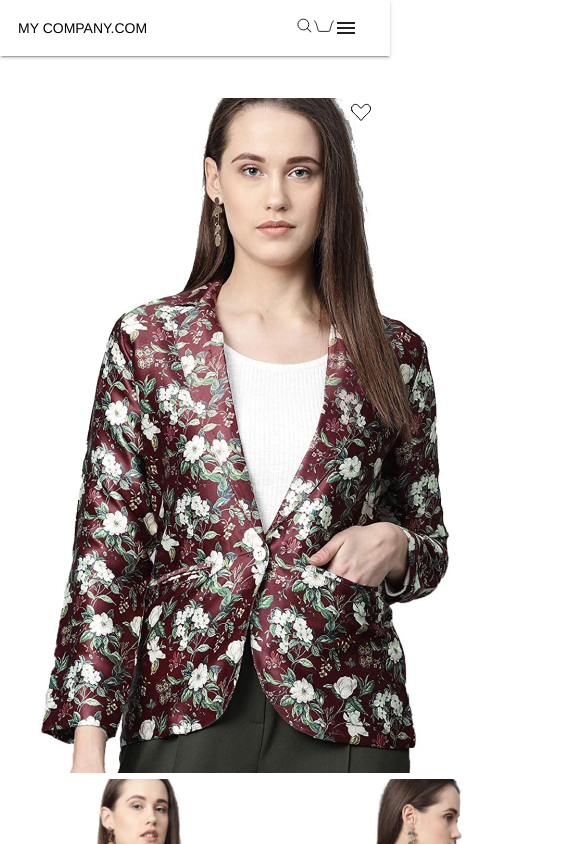
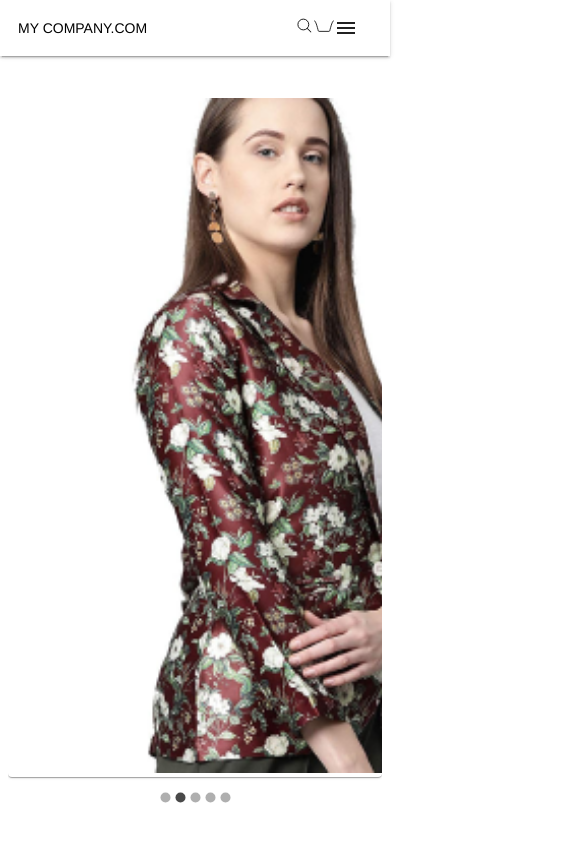
Before and after one commit to devchauhan97/mc-fadyen-digital, a React (Create React App) app: page / in a window 390 px wide. Shown: the top 844 px of the page, 572 px wide, since content can reach past the window. Built offline with nearby package versions, Linux system fonts and the light colour scheme.

Commit message:
fix : added

```diff
--- a/package.json
+++ b/package.json
@@ -14,6 +14,7 @@
     "fontsource-roboto": "^4.0.0",
     "react": "^18.2.0",
     "react-dom": "^18.2.0",
+    "react-material-ui-carousel": "^3.4.2",
     "react-router-dom": "^6.16.0",
     "react-scripts": "5.0.1",
     "typescript": "^4.9.5",
--- /dev/null
+++ b/src/components/Carousel.js
@@ -0,0 +1,59 @@
+import React from "react";
+import Carousel from "react-material-ui-carousel";
+import { Paper, Box } from "@mui/material";
+
+export default function Images(props) {
+  var items = [
+    {
+      name: "Random Name #1",
+      description: "Probably the most random thing you have ever seen!",
+      path: "../assets/image 409.png",
+    },
+    {
+      name: "Random Name #2",
+      description: "Hello World!",
+      path: "../assets/image 410.png",
+    },
+    {
+      name: "Random Name #2",
+      description: "Hello World!",
+      path: "../assets/image 410 (1).png",
+    },
+    {
+      name: "Random Name #2",
+      description: "Hello World!",
+      path: "../assets/image 409 (1).png",
+    },
+    {
+      name: "Random Name #2",
+      description: "Hello World!",
+      path: "../assets/image 410 (2).png",
+    },
+  ];
+  return (
+    <Carousel>
+      {items.map((item, i) => (
+        <Item key={i} item={item} />
+      ))}
+    </Carousel>
+  );
+}
+
+function Item(props) {
+  console.log(props);
+  return (
+    <Paper>
+      {
+        <Box
+          component="img"
+          sx={{
+            height: "675px",
+            flexShrink: 0,
+          }}
+          alt={props.item.name}
+          src={props.item.path}
+        />
+      }
+    </Paper>
+  );
+}
--- a/src/components/CenterBar.js
+++ b/src/components/CenterBar.js
@@ -1,7 +1,9 @@
 import * as React from "react";
 import Box from "@mui/material/Box";
-import { Icon, makeStyles } from "@material-ui/core";
+import { Icon, makeStyles, useMediaQuery } from "@material-ui/core";
 import { ScrollContext } from "../context";
+import Carousel  from "./Carousel";
+import { useTheme } from "@emotion/react";
 
 // LOCAL-STYLING
 const useStyles = makeStyles((theme) => ({
@@ -29,9 +31,13 @@ const useStyles = makeStyles((theme) => ({
     },
   },
 }));
+
 export default function CenterBar(props) {
   const { isScroll, setScroll } = React.useContext(ScrollContext);
+  const theme = useTheme();
+  const isMobile = useMediaQuery(theme.breakpoints.down("sm"));
   const classes = useStyles();
+
   const handleScroll = (e) => {
     const bottom =
       e.target.scrollHeight - e.target.scrollTop === e.target.clientHeight;
@@ -40,10 +46,12 @@ export default function CenterBar(props) {
     } else {
       setScroll(false);
     }
-    console.log(isScroll);
   };
   return (
     <Box className={classes.root} onScroll={handleScroll}>
+      {
+      isMobile? <Carousel /> :
+      <>
       <Icon classes={{ root: classes.hearIcon }}>
         <img src="../assets/Heart.svg" />
       </Icon>
@@ -98,6 +106,8 @@ export default function CenterBar(props) {
           src="../assets/image 410 (2).png"
         />
       </>
+      </>
+      }
     </Box>
   );
 }
```
Also changed, not shown: 1 other file (tests, documents, lock files or other folders).
